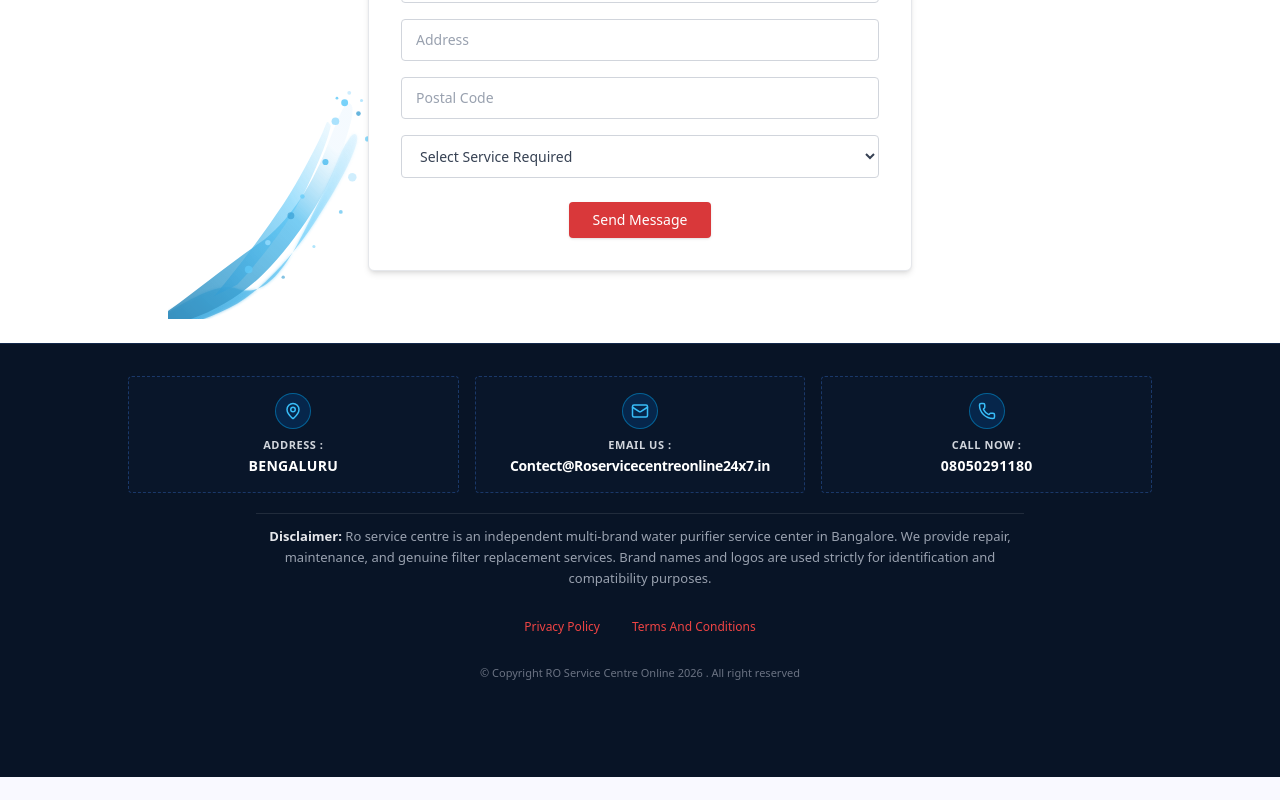
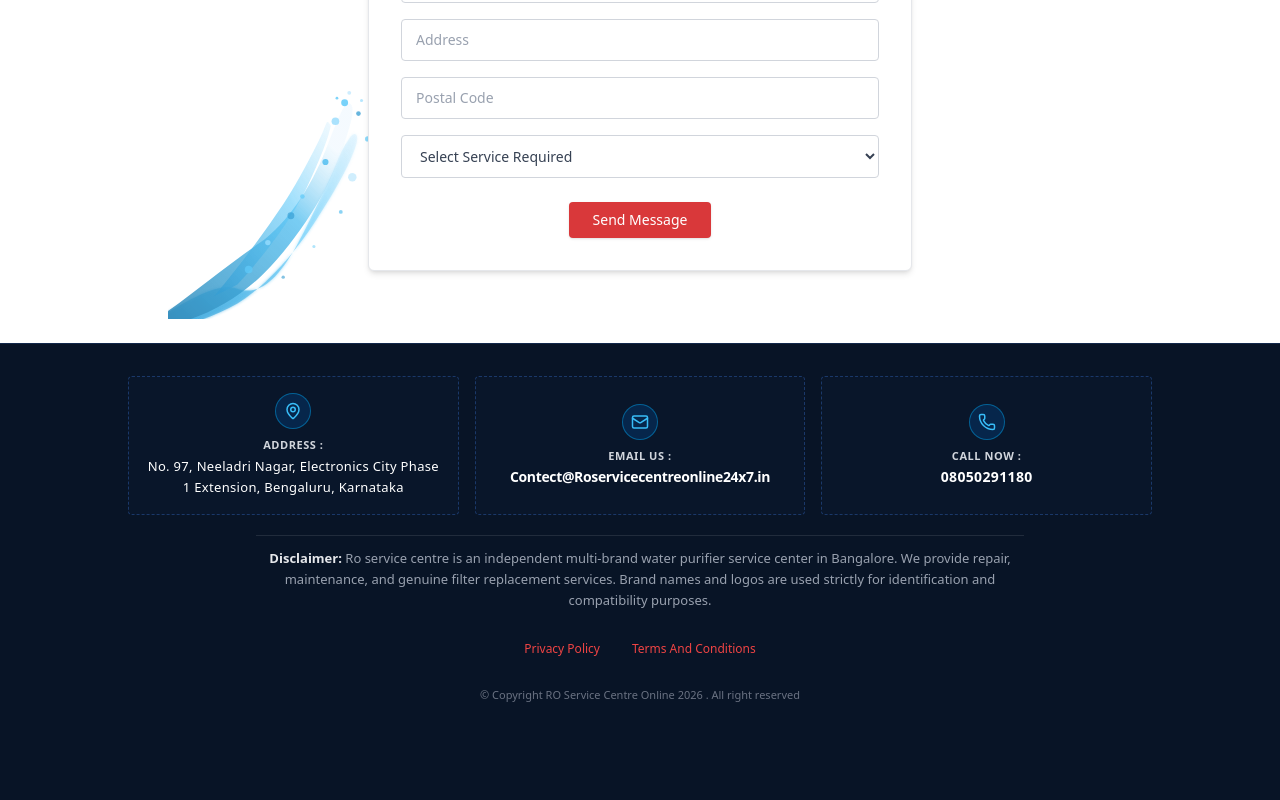
Before and after one commit to raviiiiiiiiiiiiiiiiiiiiiiiiiii/Ro-service-centre, a Next.js app: page /lg-service in a window 1280 px wide. Shown: the part 3276-4076 px from the top of the page. Before the commit the page ends 4053 px from the top, so only its background shows below. Built offline with nearby package versions, Linux system fonts and the light colour scheme.

Commit message:
feat: update address details and add site icon
Standardize office address across all pages and components, and add a custom SVG favicon to the application.

```diff
--- a/app/about/page.tsx
+++ b/app/about/page.tsx
@@ -22,7 +22,7 @@ export default function AboutPage() {
               Dedicated to Pure & Safe Water in Bangalore
             </h1>
             <p className="font-body-lg text-body-lg text-on-surface-variant mb-spacing-lg leading-relaxed">
-              Officially registered MSME Enterprise (UDYAM-KR-03-0561611). We are a premier multi-brand water purifier service network dedicated to ensuring every home and business in Bangalore has continuous access to clean, healthy drinking water.
+              Officially registered MSME Enterprise (UDYAM-KR-03-0561611) located at No. 97, Neeladri Nagar, Electronics City Phase 1 Extension, Bengaluru, Karnataka. We are a premier multi-brand water purifier service network dedicated to ensuring every home and business in Bangalore has continuous access to clean, healthy drinking water.
             </p>
             <div className="flex flex-wrap items-center gap-spacing-md">
               <a className="inline-flex items-center gap-spacing-xs px-spacing-xl py-spacing-sm rounded-full bg-primary text-on-primary font-label-lg text-label-lg shadow-lg hover:bg-secondary transition-all" href="#quick-booking">
--- a/app/layout.tsx
+++ b/app/layout.tsx
@@ -18,6 +18,9 @@ const plusJakartaSans = Plus_Jakarta_Sans({
 export const metadata: Metadata = {
   title: 'RO Service Centre Online',
   description: 'Professional RO repair, service and installation at your doorstep.',
+  icons: {
+    icon: '/icon.svg',
+  },
 };
 
 export default function RootLayout({
--- a/app/page.tsx
+++ b/app/page.tsx
@@ -11,6 +11,7 @@ export default function HomePage() {
   const brandName = 'Ro';
   const phone = '08050291180';
   const email = 'Contect@Roservicecentreonline24x7.in';
+  const address = 'No. 97, Neeladri Nagar, Electronics City Phase 1 Extension, Bengaluru, Karnataka';
   const city = 'BENGALURU';
   const state = 'Karnataka';
 
@@ -221,7 +222,7 @@ export default function HomePage() {
 
       {/* 11. Dark Navy 3-Box Footer with Disclaimer */}
       <BrandFooter
-        addressCity={city}
+        addressCity={address}
         email={email}
         phone={phone}
       />
--- a/components/BrandFooter.tsx
+++ b/components/BrandFooter.tsx
@@ -11,7 +11,7 @@ interface BrandFooterProps {
 }
 
 export default function BrandFooter({
-  addressCity = 'BENGALURU',
+  addressCity = 'No. 97, Neeladri Nagar, Electronics City Phase 1 Extension, Bengaluru, Karnataka',
   email = 'Contect@Roservicecentreonline24x7.in',
   phone = '08050291180'
 }: BrandFooterProps) {
@@ -28,7 +28,7 @@ export default function BrandFooter({
             <div className="text-gray-300 text-[11px] font-semibold uppercase tracking-wider mb-0.5">
               Address :
             </div>
-            <div className="text-white text-sm font-bold tracking-wide">
+            <div className="text-white text-xs sm:text-[13px] font-medium tracking-wide leading-relaxed">
               {addressCity}
             </div>
           </div>
--- a/components/BrandView.tsx
+++ b/components/BrandView.tsx
@@ -16,6 +16,7 @@ export default function BrandView({ data }: BrandViewProps) {
   const brandName = data.name;
   const phone = '08050291180';
   const email = 'Contect@Roservicecentreonline24x7.in';
+  const address = 'No. 97, Neeladri Nagar, Electronics City Phase 1 Extension, Bengaluru, Karnataka';
   const city = 'BENGALURU';
   const state = 'Karnataka';
 
@@ -210,7 +211,7 @@ export default function BrandView({ data }: BrandViewProps) {
 
       {/* 11. Dark Navy 3-Box Footer with Disclaimer */}
       <BrandFooter
-        addressCity={city}
+        addressCity={address}
         email={email}
         phone={phone}
       />
--- a/components/Footer.tsx
+++ b/components/Footer.tsx
@@ -51,7 +51,7 @@ export function Footer() {
             <div className="space-y-spacing-xs text-body-sm font-body-sm text-white/70">
               <p className="flex items-start gap-spacing-xs">
                 <MapPin size={18} className="text-primary shrink-0 mt-0.5" />
-                <span>Bangalore, Karnataka, India</span>
+                <span>No. 97, Neeladri Nagar, Electronics City Phase 1 Extension, Bengaluru, Karnataka</span>
               </p>
               <p className="flex items-center gap-spacing-xs">
                 <Phone size={18} className="text-primary shrink-0" />
--- a/data/policies.tsx
+++ b/data/policies.tsx
@@ -32,7 +32,7 @@ export const policyData: Record<string, PolicyData> = {
         <p>Our website may use cookies to enhance user experience and analyze traffic. We may use third-party analytics tools to understand website usage, but these tools process data anonymously.</p>
 
         <h2>Contact Us</h2>
-        <p>If you have any questions about this Privacy Policy, please contact us at <a href="mailto:Contect@Roservicecentreonline24x7.in" className="text-[#1a62d6] underline">Contect@Roservicecentreonline24x7.in</a> or call 08050291180.</p>
+        <p>If you have any questions about this Privacy Policy, please contact us at <a href="mailto:Contect@Roservicecentreonline24x7.in" className="text-[#1a62d6] underline">Contect@Roservicecentreonline24x7.in</a>, call 08050291180, or visit our office at No. 97, Neeladri Nagar, Electronics City Phase 1 Extension, Bengaluru, Karnataka.</p>
       </>
     )
   },
@@ -56,7 +56,7 @@ export const policyData: Record<string, PolicyData> = {
         <p>We reserve the right to refuse service if the work environment is deemed unsafe or if the water purifier is beyond repair. We are not liable for pre-existing damages to the appliance or plumbing.</p>
 
         <h2>Contact & Support</h2>
-        <p>For questions or service inquiries regarding these terms, please contact us at <a href="mailto:Contect@Roservicecentreonline24x7.in" className="text-[#1a62d6] underline">Contect@Roservicecentreonline24x7.in</a> or call 08050291180.</p>
+        <p>For questions or service inquiries regarding these terms, please contact us at <a href="mailto:Contect@Roservicecentreonline24x7.in" className="text-[#1a62d6] underline">Contect@Roservicecentreonline24x7.in</a>, call 08050291180, or write to No. 97, Neeladri Nagar, Electronics City Phase 1 Extension, Bengaluru, Karnataka.</p>
       </>
     )
   },
@@ -76,6 +76,9 @@ export const policyData: Record<string, PolicyData> = {
         <h2>Refund Eligibility</h2>
         <p>We do not collect advance payments for standard repair services. Payment is due upon completion of the service and your satisfaction. Therefore, refunds are generally not applicable for labor charges.</p>
         <p>If a spare part replaced by us fails within its specified warranty period, we will replace the part free of charge. No cash refunds will be provided for installed spare parts or filters.</p>
+
+        <h2>Registered Address</h2>
+        <p>RO Service Centre Online: No. 97, Neeladri Nagar, Electronics City Phase 1 Extension, Bengaluru, Karnataka.</p>
       </>
     )
   },
@@ -96,7 +99,7 @@ export const policyData: Record<string, PolicyData> = {
         <p>While we strive to provide accurate and up-to-date information, we make no warranties, expressed or implied, regarding the completeness, accuracy, reliability, or availability of the website or the information, products, services, or related graphics contained on the website.</p>
 
         <h2>Contact & Feedback</h2>
-        <p>For any questions or feedback regarding this disclaimer, please contact us at <a href="mailto:Contect@Roservicecentreonline24x7.in" className="text-[#1a62d6] underline">Contect@Roservicecentreonline24x7.in</a>.</p>
+        <p>For any questions or feedback regarding this disclaimer, please contact us at <a href="mailto:Contect@Roservicecentreonline24x7.in" className="text-[#1a62d6] underline">Contect@Roservicecentreonline24x7.in</a> or visit No. 97, Neeladri Nagar, Electronics City Phase 1 Extension, Bengaluru, Karnataka.</p>
       </>
     )
   },
@@ -117,7 +120,7 @@ export const policyData: Record<string, PolicyData> = {
         <p>You can set your browser not to accept cookies, and you can remove cookies from your browser at any time. However, in a few cases, some of our website features may not function as a result.</p>
 
         <h2>Contact</h2>
-        <p>For any questions about our Cookie Policy, please contact <a href="mailto:Contect@Roservicecentreonline24x7.in" className="text-[#1a62d6] underline">Contect@Roservicecentreonline24x7.in</a>.</p>
+        <p>For any questions about our Cookie Policy, please contact <a href="mailto:Contect@Roservicecentreonline24x7.in" className="text-[#1a62d6] underline">Contect@Roservicecentreonline24x7.in</a> or write to No. 97, Neeladri Nagar, Electronics City Phase 1 Extension, Bengaluru, Karnataka.</p>
       </>
     )
   }
```
Also changed, not shown: public/icon.svg (renamed from app/icon.svg).
